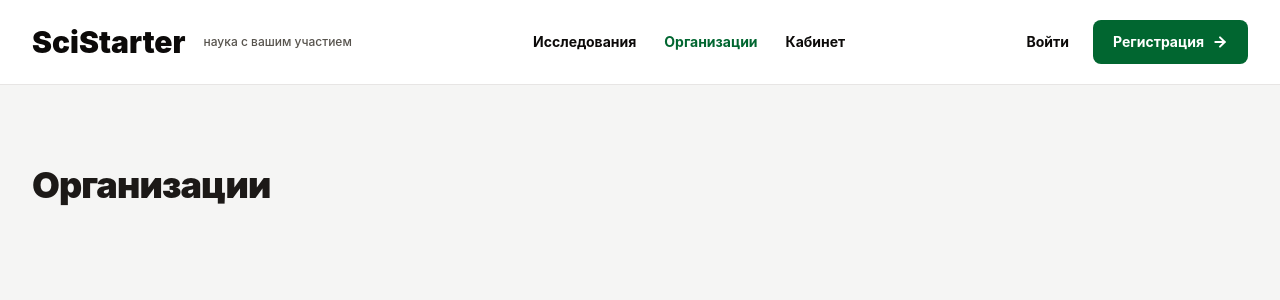
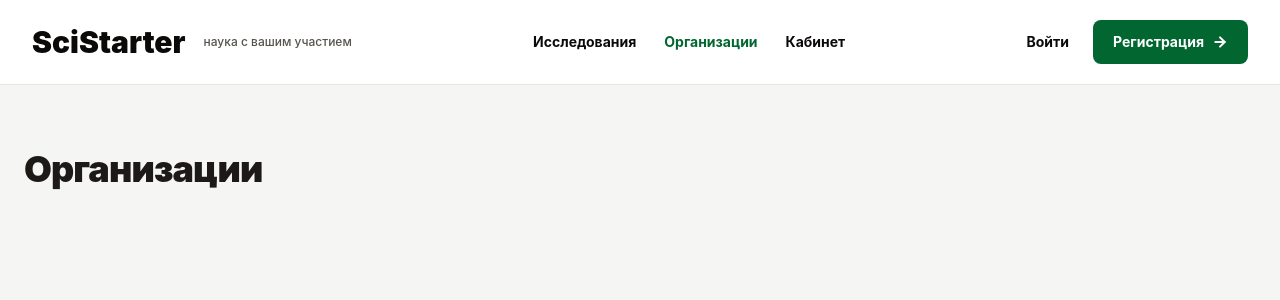
Before and after one commit to tulahack-team-x/SCloud-Kickstarter, a React (Vite) app in the folder frontend/: page /organizations in a window 1280 px wide. Shown: the top 300 px of the page. Built offline with nearby package versions, Linux system fonts and the light colour scheme.

Commit message:
adjust <main> padding in App.tsx

```diff
--- a/frontend/src/App.tsx
+++ b/frontend/src/App.tsx
@@ -9,7 +9,7 @@ function AppLayout() {
   return (
     <div className="min-h-screen bg-stone-100 font-sans text-stone-900">
       <Header />
-      <main className="mx-auto max-w-[1560px] px-8 py-20 max-lg:px-5 max-lg:py-14">
+      <main className="mx-auto max-w-[1560px] px-6 py-16 max-lg:px-5 max-lg:py-14">
         <Outlet />
       </main>
     </div>
@@ -19,7 +19,9 @@ function AppLayout() {
 function NotFoundPage() {
   return (
     <section>
-      <h1 className="text-4xl font-black tracking-tight">Страница не найдена</h1>
+      <h1 className="text-4xl font-black tracking-tight">
+        Страница не найдена
+      </h1>
     </section>
   );
 }
```
